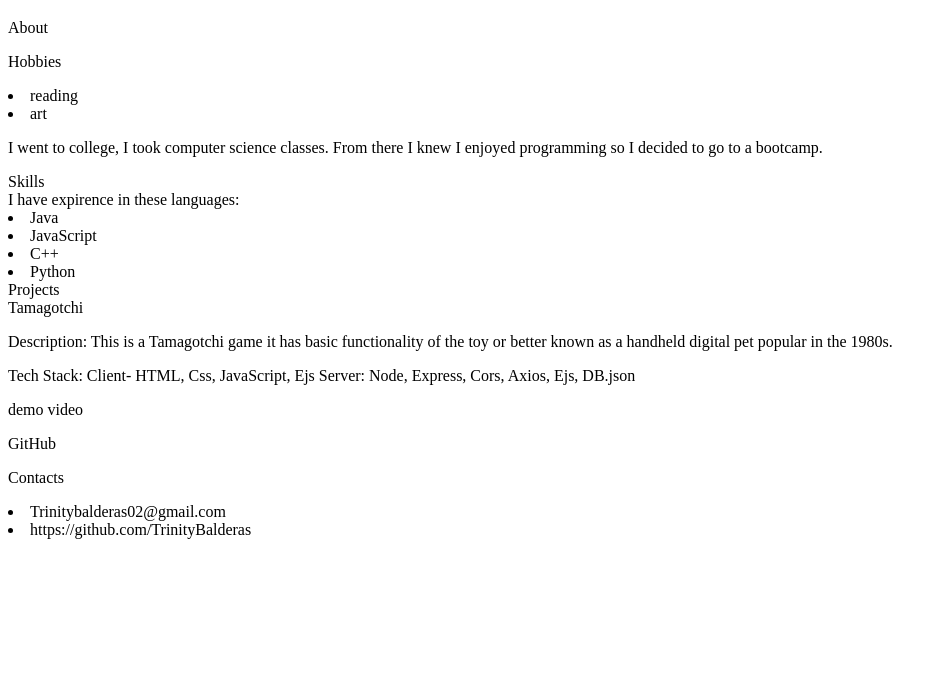
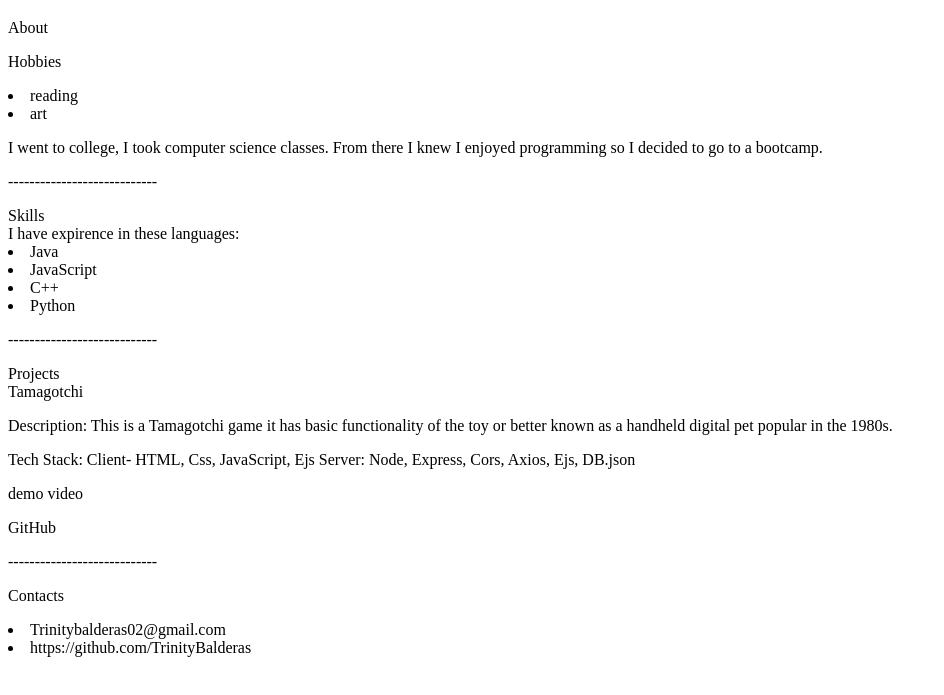
Before and after one commit to TrinityBalderas/TrinityBalderas.github.io, a plain HTML site: page index.html in a window 1280 px wide. Shown: the part 79-774 px from the top of the page, without its empty margins (0-944 px from the left). Drawn offline with Linux system fonts and the light colour scheme.

Commit message:
added serperation lines

```diff
--- a/index.html
+++ b/index.html
@@ -21,6 +21,7 @@
             <p>I went to college, I took computer science classes. From there I knew I enjoyed programming so I decided
                 to go to a bootcamp.</p>
         </div>
+        <p>----------------------------</p>
         <div id="skills">
             <header>Skills</header>
             I have expirence in these languages:
@@ -29,6 +30,7 @@
             <li>C++</li>
             <li>Python</li>
         </div>
+        <p>----------------------------</p>
         <div id="projects">
             <header>Projects</header>
             <div id="project1">
@@ -39,6 +41,7 @@
               <p>GitHub</p>
             </div>
         </div>
+        <p>----------------------------</p>
         <div id="contacts">
             <p>Contacts</p>
             <li>Trinitybalderas02@gmail.com</li>
```
